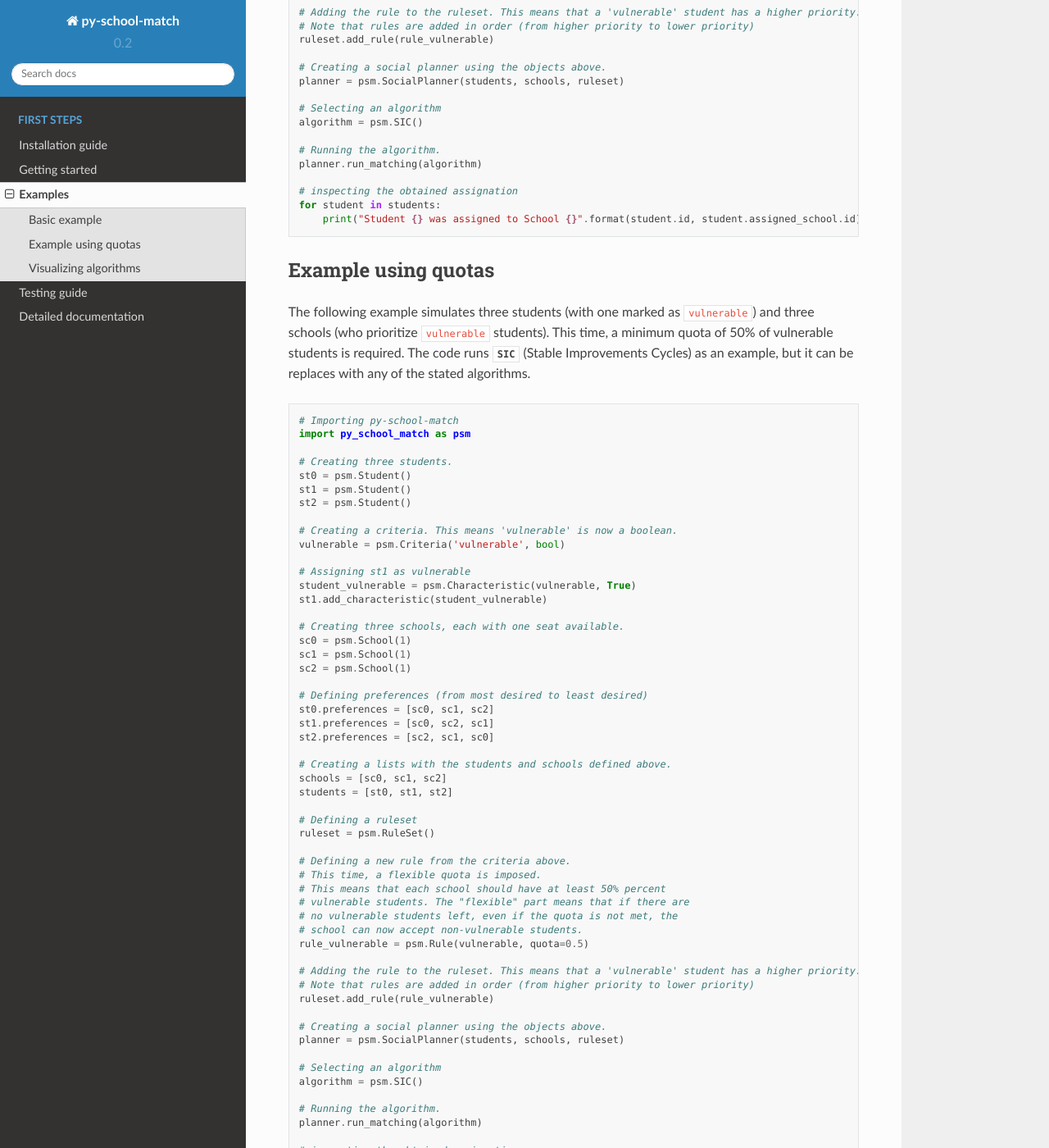
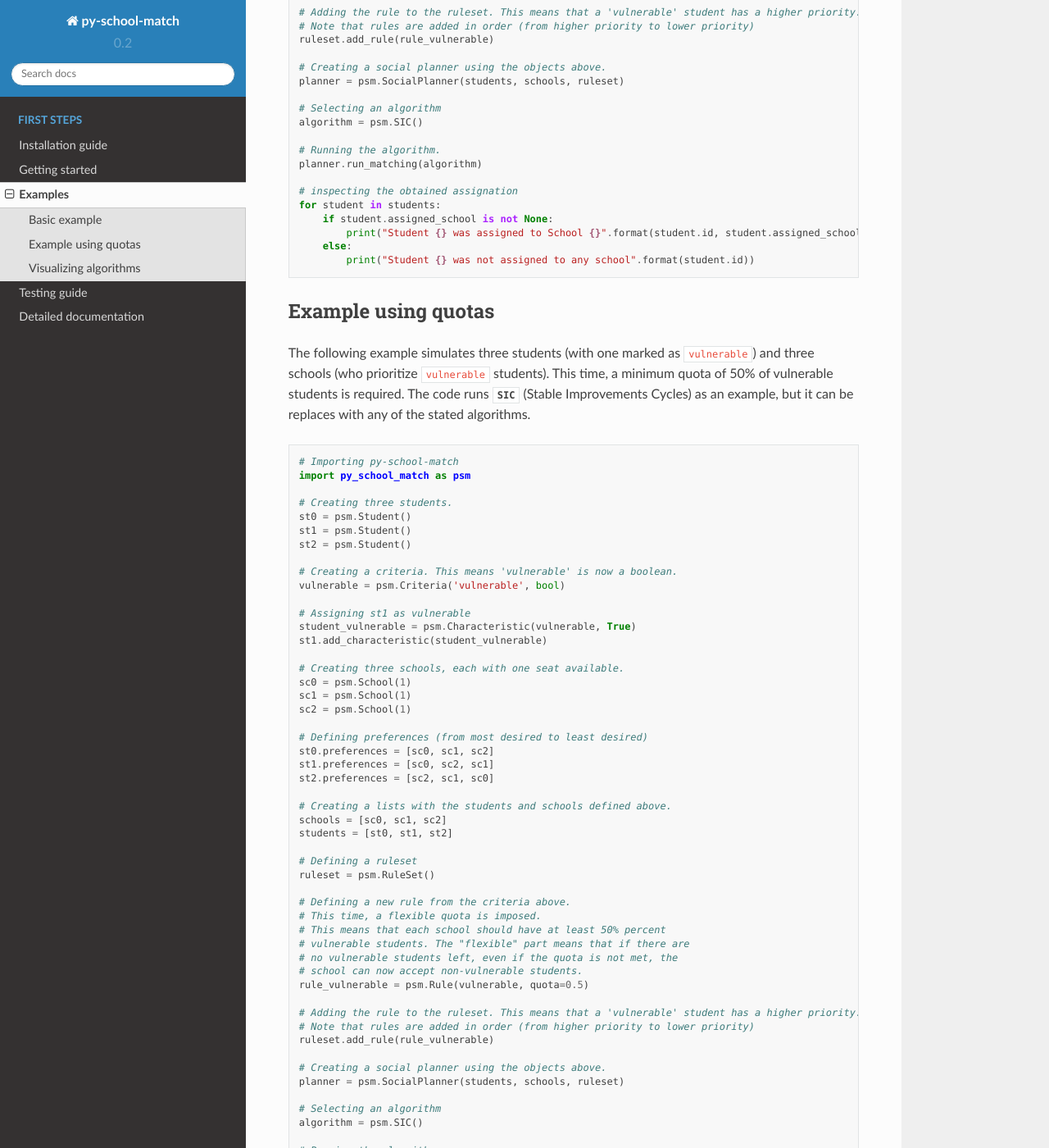
Before and after one commit to igarizio/py-school-match, a Sphinx documentation site: the page built from docs/intro/examples.rst, in a window 1280 px wide and 1400 px high, scrolled down 908 px. Shown: the whole window at 82% size. Built offline with Sphinx 7.4.7 and the Read the Docs theme 2.0.0, drawn with Linux system fonts in a browser that asks for light colours; some of the changed text lies outside the part shown.

Commit message:
Change in example code

```diff
--- a/docs/intro/examples.rst
+++ b/docs/intro/examples.rst
@@ -63,7 +63,10 @@ The code runs :class:`.SIC` (Stable Improvements Cycles) as an example, but it c
 
     # inspecting the obtained assignation
     for student in students:
-        print("Student {} was assigned to School {}".format(student.id, student.assigned_school.id))
+        if student.assigned_school is not None:
+            print("Student {} was assigned to School {}".format(student.id, student.assigned_school.id))
+        else:
+            print("Student {} was not assigned to any school".format(student.id))
 
 
 Example using quotas
@@ -130,7 +133,10 @@ The code runs :class:`.SIC` (Stable Improvements Cycles) as an example, but it c
 
     # inspecting the obtained assignation
     for student in students:
-        print("Student {} was assigned to School {}".format(student.id, student.assigned_school.id))
+        if student.assigned_school is not None:
+            print("Student {} was assigned to School {}".format(student.id, student.assigned_school.id))
+        else:
+            print("Student {} was not assigned to any school".format(student.id))
 
 
 Visualizing algorithms
```
